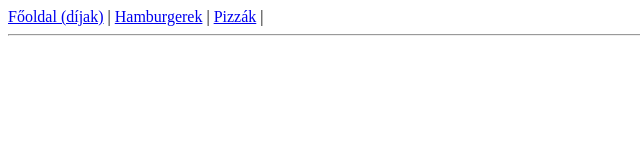
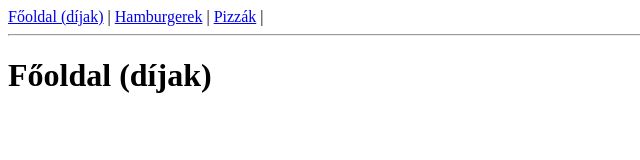
Before and after one commit to SzerencsesLucky/etterem, a plain HTML site: page index.html in a window 1280 px wide. Shown: the whole page, without its empty margins (0-640 px from the left). Drawn offline with Linux system fonts and the light colour scheme.

Commit message:
címsor 1

```diff
--- a/index.html
+++ b/index.html
@@ -13,6 +13,7 @@
 	<a href="pizzak.html">Pizzák</a> |
 
 	<hr>
+	<h1>Főoldal (díjak)</h1>
 
 </body>
 
```
